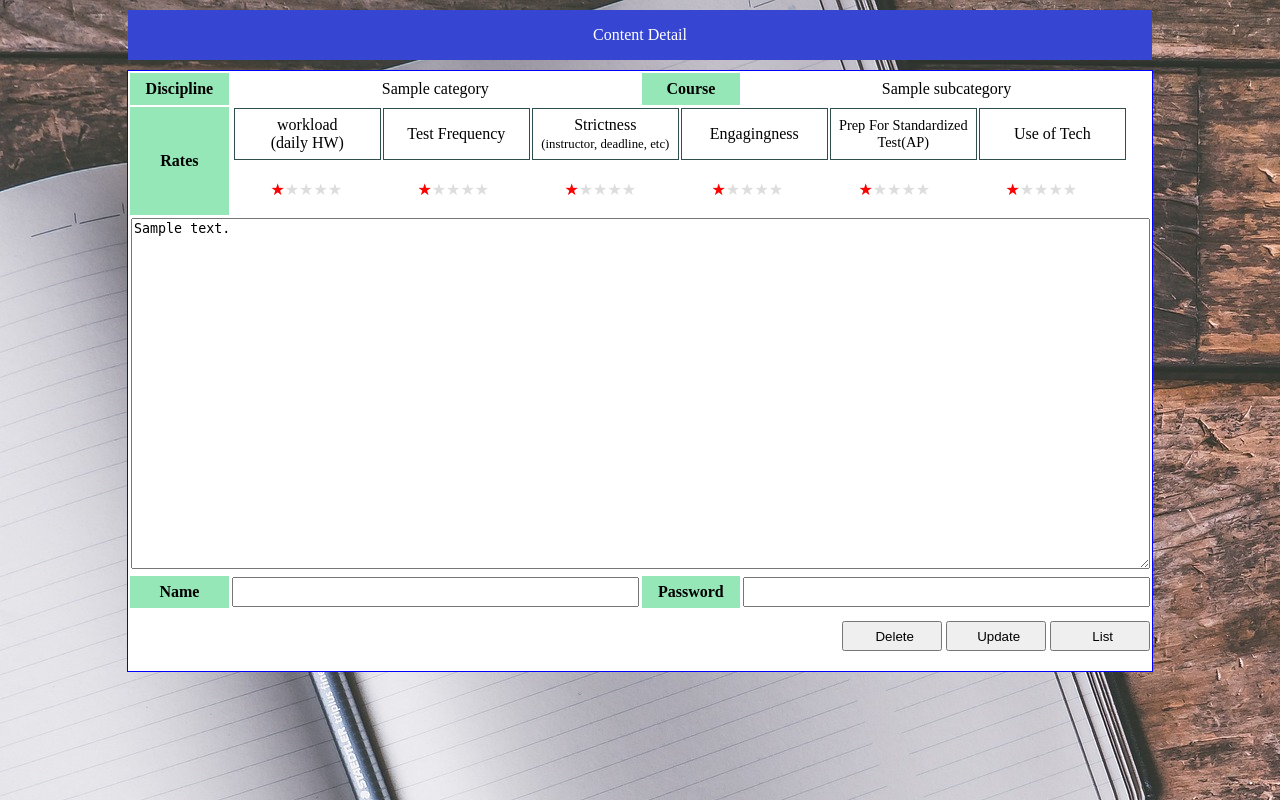
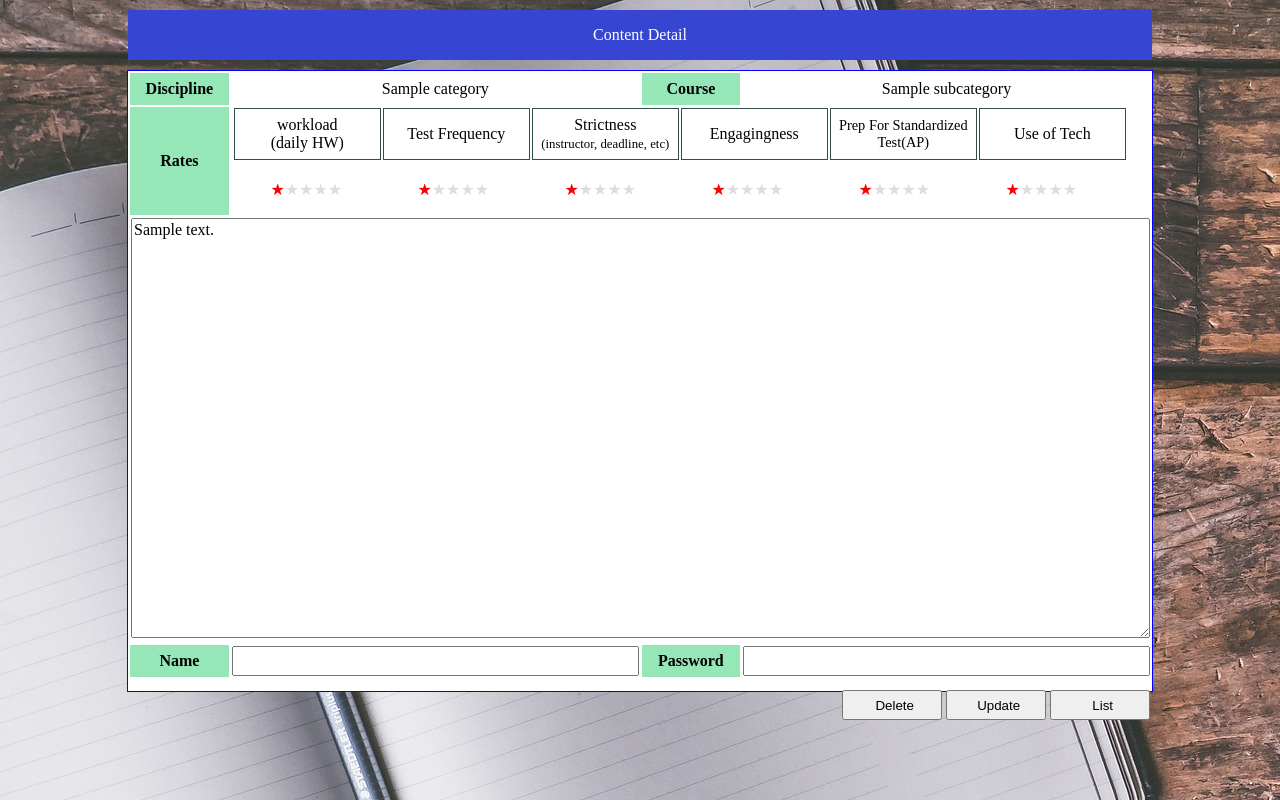
Before and after one commit to kcm1014/Project_KRW, a Django app: template krwproject/rate/templates/rate/detail.html in a window 1280 px wide. Run offline with Django 4.2, Linux system fonts and the light colour scheme; tables that the repository leaves empty hold one stand-in row (values such as "Sample post"); the template is opened without the code that fills it: values that come from a table or form of the project are taken from there, most other values are stand-ins (such as "Sample title", 1, 10 or a date in 2020); some web fonts are replaced.

Commit message:
complete

```diff
--- a/krwproject/rate/templates/rate/detail.html
+++ b/krwproject/rate/templates/rate/detail.html
@@ -101,8 +101,8 @@
                         </td>
                     </tr>
                     <tr>
-                        <td colspan="4">
-                            <textarea name="content" cols="120" rows="23" id="content" >{{ratecontent.contents}}</textarea>
+                        <td colspan="4" >
+                            <textarea name="content" cols="120" rows="23" id="content" class="myContents">{{ratecontent.contents}}</textarea>
                         </td>
                     </tr>
                     <tr>
--- a/krwproject/rate/templates/rate/list.html
+++ b/krwproject/rate/templates/rate/list.html
@@ -153,7 +153,7 @@
                                 </td>
                              </tr>
                              <tr>
-                                <td colspan="6" style="text-align: left">
+                                <td colspan="6" style="text-align: left;font-family:GyeonggiBatang ;">
                                     <span id="strcontents" >
                                     {{content.contents}}
                                     </span>
--- a/krwproject/rate/templates/rate/write.html
+++ b/krwproject/rate/templates/rate/write.html
@@ -105,8 +105,8 @@
                         </td>
                     </tr>
                     <tr>
-                        <td colspan="4">
-                            <textarea name="content" cols="120" rows="23" id="content"></textarea>
+                        <td colspan="4" >
+                            <textarea name="content" cols="120" rows="23" id="content" class="myContents"></textarea>
                         </td>
                     </tr>
                     <tr>
--- a/krwproject/static/css/rate_detail.css
+++ b/krwproject/static/css/rate_detail.css
@@ -1,9 +1,32 @@
+@font-face {
+    font-family: 'SDSamliphopangche_Outline';
+    src: url('https://cdn.jsdelivr.net/gh/projectnoonnu/noonfonts-20-12@1.0/SDSamliphopangche_Outline.woff') format('woff');
+    font-weight: normal;
+    font-style: normal;
+}
+
+@font-face {
+    font-family: 'GyeonggiBatang';
+    src: url('https://cdn.jsdelivr.net/gh/projectnoonnu/noonfonts_one@1.0/GyeonggiBatang.woff') format('woff');
+    font-weight: normal;
+    font-style: normal;
+}
+
+th{
+    font-family:SDSamliphopangche_Outline ;
+}
+
+.myContents{
+    font-family:GyeonggiBatang ;
+    font-size: medium;
+}
 body {
     margin: 0;
     height: 100%;
     background-color: #FFFFFF;
     background-image: url("../img/journal.jpg");
 }
+
 
 .container {
     /*border: 1px solid red;*/
@@ -32,7 +55,7 @@ body {
 .content {
     border: 1px solid blue;
     width: 1024px;
-    height: 600px;
+    height: 620px;
     margin: 10px auto ;
     background-color: #FFFFFF;
 }
```
Also changed, not shown: krwproject/static/css/main.css (+8 -0 lines), krwproject/static/css/rate_list.css (+23 -0 lines), krwproject/static/css/rate_write.css (+23 -0 lines).
